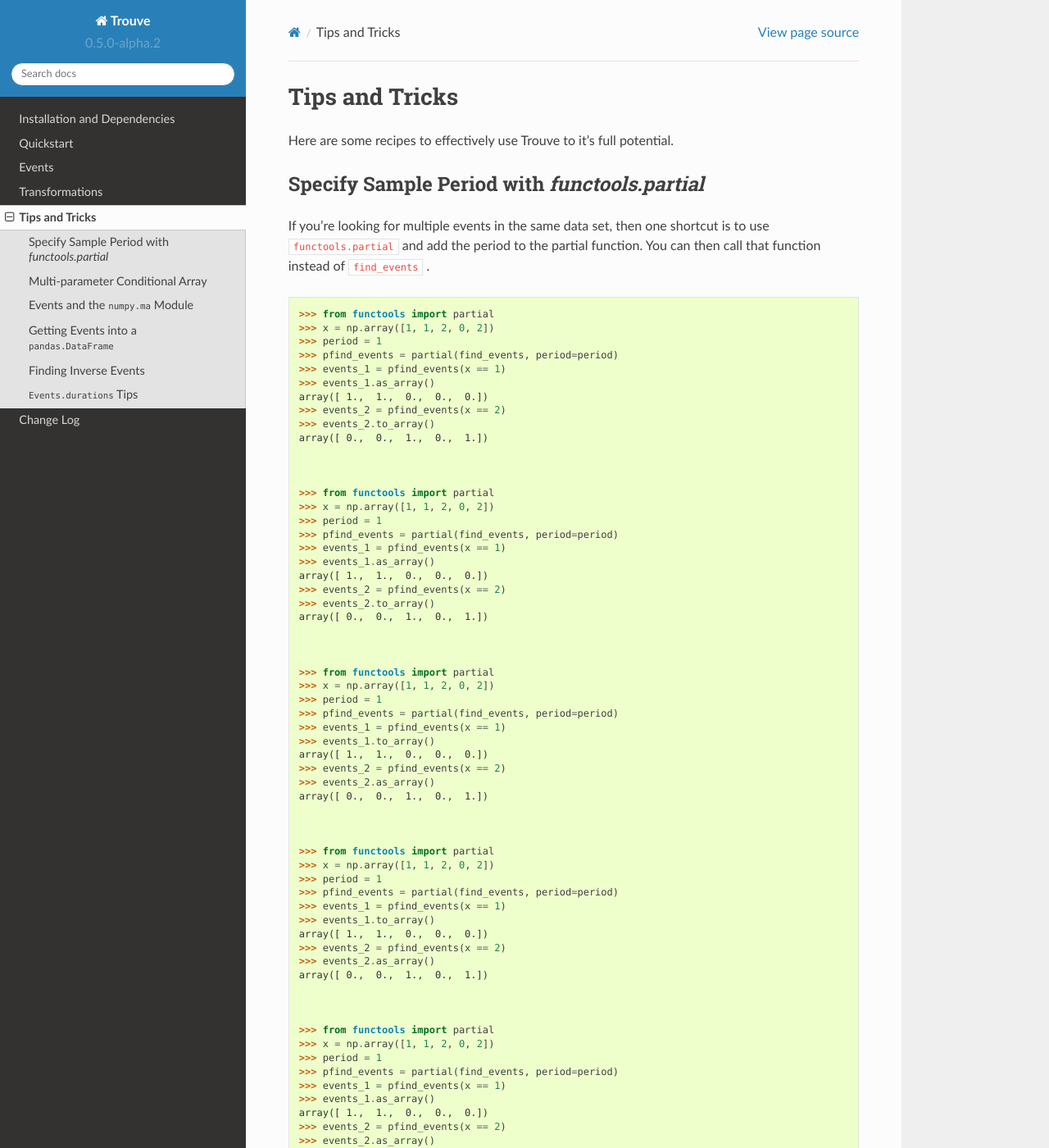
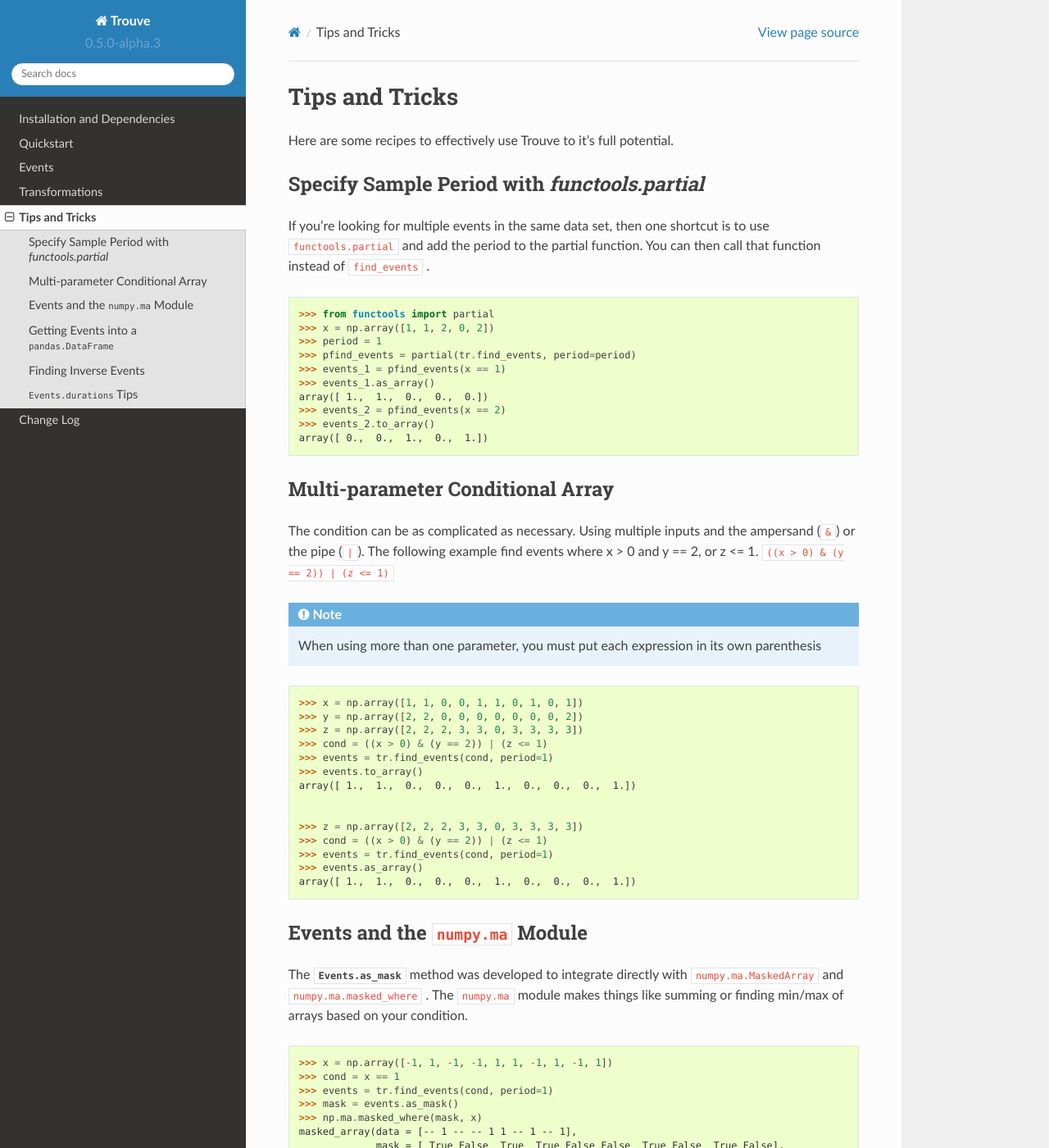
Before and after one commit to rwhitt2049/trouve, a Sphinx documentation site: the page built from docs/tips_and_tricks.rst, in a window 1280 px wide and 1400 px high. Shown: the whole window at 82% size. Built offline with Sphinx 7.4.7 and the Read the Docs theme 2.0.0, drawn with Linux system fonts in a browser that asks for light colours; some of the changed text lies outside the part shown.

```diff
--- a/docs/events.rst
+++ b/docs/events.rst
@@ -31,9 +31,9 @@
     .. doctest:: python
 
         >>> import numpy as np
-        >>> from trouve import find_events
+        >>> import trouve as tr
         >>> x = np.array([0, 1, 1, 0, 1, 0])
-        >>> example = find_events(x, period=1, name='example')
+        >>> example = tr.find_events(x, period=1, name='example')
         >>> first_event = example[0]
         >>> print(first_event)
         Occurrence(start=1, stop=2, slice=slice(1, 3, None), duration=2)
--- a/docs/tips_and_tricks.rst
+++ b/docs/tips_and_tricks.rst
@@ -8,8 +8,8 @@
 
     import numpy as np
     import pandas as pd
-    from trouve import find_events
-    from trouve.transformations import *
+    impot trouve as tr
+    import trouve.transformations as tt
 
 Specify Sample Period with `functools.partial`
 ----------------------------------------------
@@ -23,64 +23,12 @@
     >>> from functools import partial
     >>> x = np.array([1, 1, 2, 0, 2])
     >>> period = 1
-    >>> pfind_events = partial(find_events, period=period)
+    >>> pfind_events = partial(tr.find_events, period=period)
     >>> events_1 = pfind_events(x == 1)
     >>> events_1.as_array()
     array([ 1.,  1.,  0.,  0.,  0.])
     >>> events_2 = pfind_events(x == 2)
     >>> events_2.to_array()
-    array([ 0.,  0.,  1.,  0.,  1.])
-
-
-
-    >>> from functools import partial
-    >>> x = np.array([1, 1, 2, 0, 2])
-    >>> period = 1
-    >>> pfind_events = partial(find_events, period=period)
-    >>> events_1 = pfind_events(x == 1)
-    >>> events_1.as_array()
-    array([ 1.,  1.,  0.,  0.,  0.])
-    >>> events_2 = pfind_events(x == 2)
-    >>> events_2.to_array()
-    array([ 0.,  0.,  1.,  0.,  1.])
-
-
-
-    >>> from functools import partial
-    >>> x = np.array([1, 1, 2, 0, 2])
-    >>> period = 1
-    >>> pfind_events = partial(find_events, period=period)
-    >>> events_1 = pfind_events(x == 1)
-    >>> events_1.to_array()
-    array([ 1.,  1.,  0.,  0.,  0.])
-    >>> events_2 = pfind_events(x == 2)
-    >>> events_2.as_array()
-    array([ 0.,  0.,  1.,  0.,  1.])
-
-
-
-    >>> from functools import partial
-    >>> x = np.array([1, 1, 2, 0, 2])
-    >>> period = 1
-    >>> pfind_events = partial(find_events, period=period)
-    >>> events_1 = pfind_events(x == 1)
-    >>> events_1.to_array()
-    array([ 1.,  1.,  0.,  0.,  0.])
-    >>> events_2 = pfind_events(x == 2)
-    >>> events_2.as_array()
-    array([ 0.,  0.,  1.,  0.,  1.])
-
-
-
-    >>> from functools import partial
-    >>> x = np.array([1, 1, 2, 0, 2])
-    >>> period = 1
-    >>> pfind_events = partial(find_events, period=period)
-    >>> events_1 = pfind_events(x == 1)
-    >>> events_1.as_array()
-    array([ 1.,  1.,  0.,  0.,  0.])
-    >>> events_2 = pfind_events(x == 2)
-    >>> events_2.as_array()
     array([ 0.,  0.,  1.,  0.,  1.])
 
 Multi-parameter Conditional Array
@@ -96,16 +44,16 @@
 
     >>> x = np.array([1, 1, 0, 0, 1, 1, 0, 1, 0, 1])
     >>> y = np.array([2, 2, 0, 0, 0, 0, 0, 0, 0, 2])
-        >>> z = np.array([2, 2, 2, 3, 3, 0, 3, 3, 3, 3])
-        >>> cond = ((x > 0) & (y == 2)) | (z <= 1)
-        >>> events = find_events(cond, period=1)
-        >>> events.to_array()
-        array([ 1.,  1.,  0.,  0.,  0.,  1.,  0.,  0.,  0.,  1.])
+    >>> z = np.array([2, 2, 2, 3, 3, 0, 3, 3, 3, 3])
+    >>> cond = ((x > 0) & (y == 2)) | (z <= 1)
+    >>> events = tr.find_events(cond, period=1)
+    >>> events.to_array()
+    array([ 1.,  1.,  0.,  0.,  0.,  1.,  0.,  0.,  0.,  1.])
 
 
     >>> z = np.array([2, 2, 2, 3, 3, 0, 3, 3, 3, 3])
     >>> cond = ((x > 0) & (y == 2)) | (z <= 1)
-    >>> events = find_events(cond, period=1)
+    >>> events = tr.find_events(cond, period=1)
     >>> events.as_array()
     array([ 1.,  1.,  0.,  0.,  0.,  1.,  0.,  0.,  0.,  1.])
 
@@ -120,7 +68,7 @@
 
     >>> x = np.array([-1, 1, -1, -1, 1, 1, -1, 1, -1, 1])
     >>> cond = x == 1
-    >>> events = find_events(cond, period=1)
+    >>> events = tr.find_events(cond, period=1)
     >>> mask = events.as_mask()
     >>> np.ma.masked_where(mask, x)
     masked_array(data = [-- 1 -- -- 1 1 -- 1 -- 1],
@@ -148,7 +96,7 @@
     >>> x = np.array([-1, 1, -1, -1, 1, 1, -1, 1, -1, 1])
     >>> y = np.array([1, 2, 3, 4, 5, 4, 3, 2, 1, 0])
     >>> cond = x == 1
-    >>> events = find_events(cond, period=1)
+    >>> events = tr.find_events(cond, period=1)
     >>> columns = ['duration', 'ave_y_value', 'y_value_at_event_start']
     >>> df = pd.DataFrame(index=pd.RangeIndex(len(events)), columns=columns)
     >>> for i, occurrence in enumerate(events):
@@ -173,30 +121,12 @@
 .. doctest::
 
     >>> x = np.array([-1, 1, -1, -1, 1, 1, -1, 1, -1, 1])
-        >>> cond = x == 1
-        >>> events = find_events(cond, period=1)
-        >>> inv_events = find_events(~cond, period=1)
-        >>> events.as_array()
-        array([ 0.,  1.,  0.,  0.,  1.,  1.,  0.,  1.,  0.,  1.])
-        >>> inv_events.to_array()
-        array([ 1.,  0.,  1.,  1.,  0.,  0.,  1.,  0.,  1.,  0.])
-
-
-        >>> cond = x == 1
-        >>> events = find_events(cond, period=1)
-        >>> inv_events = find_events(~cond, period=1)
-        >>> events.as_array()
-        array([ 0.,  1.,  0.,  0.,  1.,  1.,  0.,  1.,  0.,  1.])
-        >>> inv_events.to_array()
-        array([ 1.,  0.,  1.,  1.,  0.,  0.,  1.,  0.,  1.,  0.])
-
-
     >>> cond = x == 1
     >>> events = find_events(cond, period=1)
     >>> inv_events = find_events(~cond, period=1)
     >>> events.as_array()
     array([ 0.,  1.,  0.,  0.,  1.,  1.,  0.,  1.,  0.,  1.])
-    >>> inv_events.as_array()
+    >>> inv_events.to_array()
     array([ 1.,  0.,  1.,  1.,  0.,  0.,  1.,  0.,  1.,  0.])
 
 ``Events.durations`` Tips
@@ -208,7 +138,7 @@
 
     >>> x = np.array([-1, 1, -1, -1, 1, 1, -1, 1, -1, 1])
     >>> cond = x == 1
-    >>> events = find_events(cond, period=1)
+    >>> events = tr.find_events(cond, period=1)
     >>> events.durations.sum()
     5
 
@@ -218,7 +148,7 @@
 
     >>> x = np.array([-1, 1, -1, -1, 1, 1, -1, 1, -1, 1])
     >>> cond = x == 1
-    >>> events = find_events(cond, period=1)
+    >>> events = tr.find_events(cond, period=1)
     >>> len(events) / events.durations.sum() # doctest: +SKIP
     0.8
 
@@ -228,6 +158,6 @@
 
     >>> x = np.array([-1, 1, -1, -1, 1, 1, -1, 1, -1, 1])
     >>> cond = x == 1
-    >>> events = find_events(cond, period=1)
+    >>> events = ftr.ind_events(cond, period=1)
     >>> np.histogram(events.durations, [0, 0.5, 1, 1.5, 2, 2.5])
     (array([0, 0, 3, 0, 1], dtype=int64), array([ 0. ,  0.5,  1. ,  1.5,  2. ,  2.5]))
--- a/trouve/__init__.py
+++ b/trouve/__init__.py
@@ -1,5 +1,5 @@
 from trouve.find_events import find_events
 
-__version__ = '0.5.0-alpha.2'
+__version__ = '0.5.0-alpha.3'
 
 # TODO - Add logging
```
Also changed, not shown: docs/quick_start.rst (+13 -30 lines), docs/transformations.rst (line endings or trailing spaces), 2 other files.
